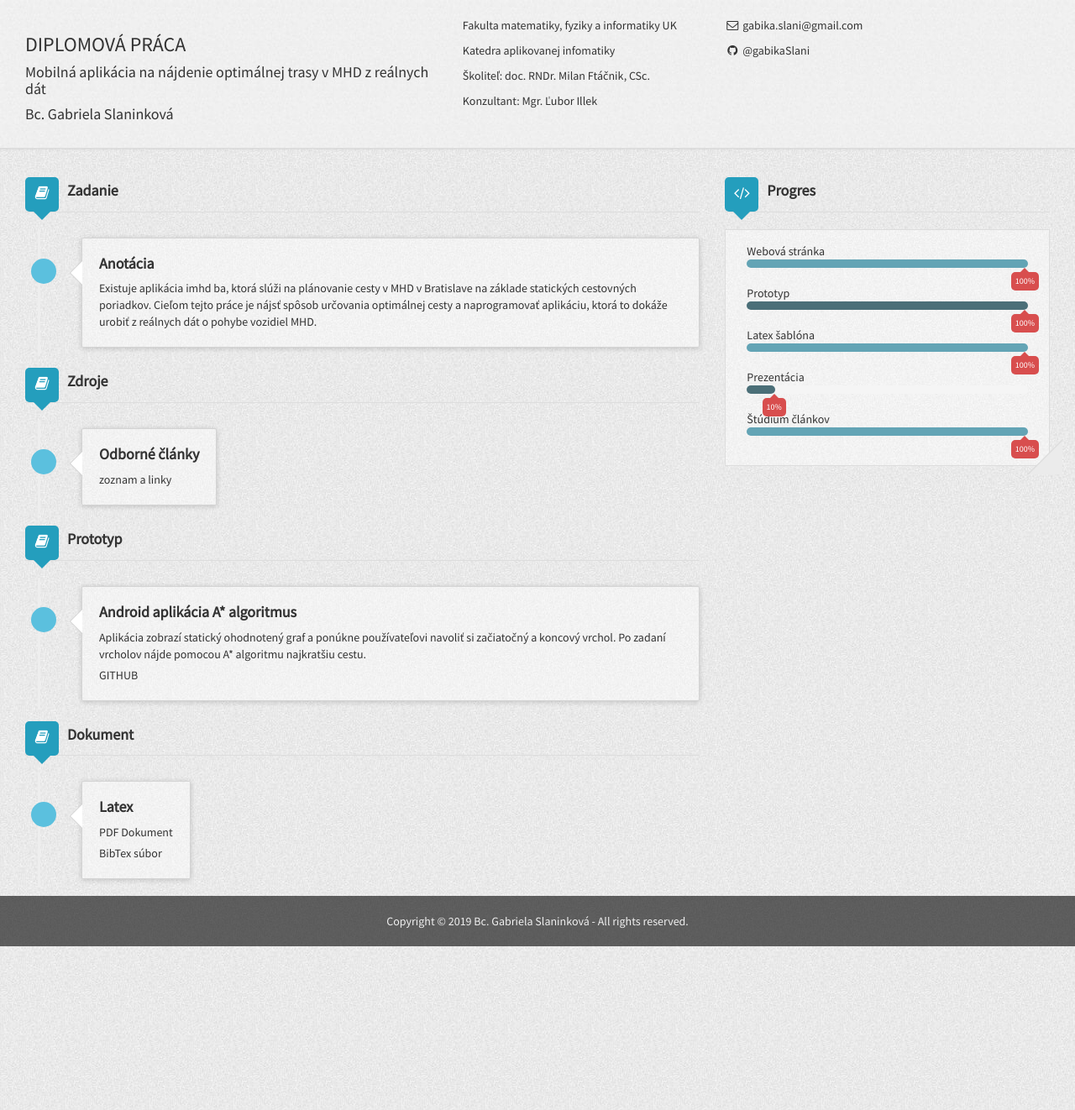
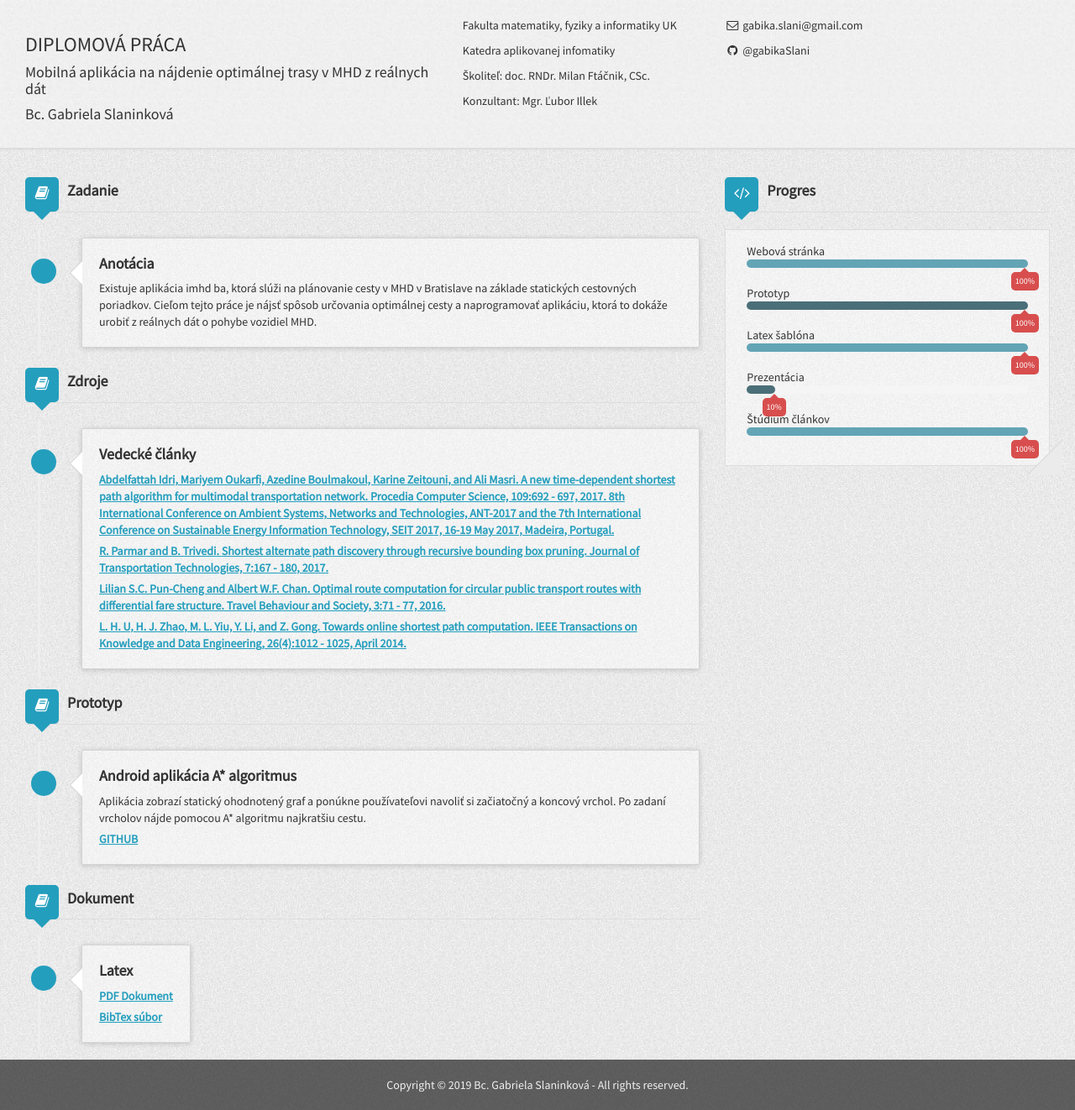
Before and after one commit to gabikaSlani/diploma-thesis, a Jekyll site: the page built from docs/index.md, in a window 1280 px wide. Shown: the whole page at 84% size. Built offline with Jekyll 4.4.1, drawn with Linux system fonts in a browser that asks for light colours; nearby versions of some CDN libraries.

Commit message:
add articles

```diff
--- a/docs/assets/css/resumecard.css
+++ b/docs/assets/css/resumecard.css
@@ -253,7 +253,7 @@ hr {
 }
 
 .timeline-badge.info {
-    background-color: #5bc0de !important;
+    background-color: #249ebd !important;
 }
 
 .timeline-title {
@@ -512,3 +512,13 @@ hr {
 .ribbon.white a{
   border: 2px dotted rgba(100,100,100,0.2);
 }
+
+.link{
+  color:#249ebd;
+  text-decoration: underline;
+  font-weight: bold
+}
+
+.link:hover{
+  color: #63a4b5;
+}
--- a/docs/index.md
+++ b/docs/index.md
@@ -26,10 +26,21 @@ layout: default
                         <div class="timeline-badge info"></div>
                         <div class="timeline-panel grid-block">
                             <div class="timeline-heading">
-                                <h4 class="timeline-title"><strong>Odborné články</strong></h4>
+                                <h4 class="timeline-title"><strong>Vedecké články</strong></h4>
                             </div>
                             <div class="timeline-body">
-                                <p>zoznam a linky</p>
+                                <p><a href="https://github.com/gabikaSlani/diploma-thesis/blob/master/articles/A_new_time-dependent_shortest_path_algorithm_for_multimodal_transportation_network.pdf" class="link">
+                                  Abdelfattah Idri, Mariyem Oukarfi, Azedine Boulmakoul, Karine Zeitouni, and Ali Masri. <strong>A new time-dependent shortest path algorithm for multimodal transportation network.</strong> Procedia Computer Science, 109:692 - 697, 2017. 8th International Conference on Ambient Systems, Networks and Technologies, ANT-2017 and the 7th International Conference on Sustainable Energy Information Technology, SEIT 2017, 16-19 May 2017, Madeira, Portugal.
+                                </a></p>
+                                <p><a href="https://github.com/gabikaSlani/diploma-thesis/blob/master/articles/Shortest_alternate_path_discovery_through_recursive_bounding_box_pruning.pdf" class="link">
+                                  R. Parmar and B. Trivedi. <strong>Shortest alternate path discovery through recursive bounding box pruning.</strong> Journal of Transportation Technologies, 7:167 - 180, 2017.
+                                </a></p>
+                                <p><a href="https://github.com/gabikaSlani/diploma-thesis/blob/master/articles/Optimal_route_computation_for_circilar_public_transport_routes_with_differential_fare_structure.pdf" class="link">
+                                  Lilian S.C. Pun-Cheng and Albert W.F. Chan. <strong>Optimal route computation for circular public transport routes with differential fare structure.</strong> Travel Behaviour and Society, 3:71 - 77, 2016.
+                                </a></p>
+                                <p><a href="https://github.com/gabikaSlani/diploma-thesis/blob/master/articles/Towards_Online_Shortest_Paths_Computation.pdf" class="link">
+                                  L. H. U, H. J. Zhao, M. L. Yiu, Y. Li, and Z. Gong. <strong>Towards online shortest path computation.</strong> IEEE Transactions on Knowledge and Data Engineering, 26(4):1012 - 1025, April 2014.
+                                </a></p>
                             </div>
                         </div>
                     </li>
```
